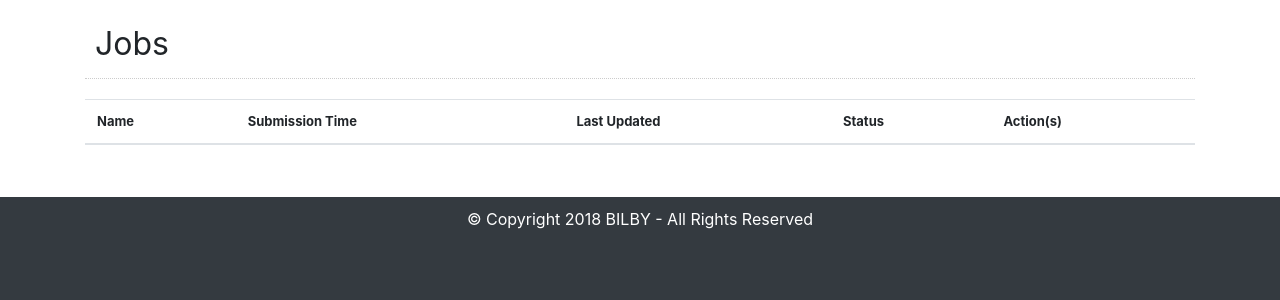
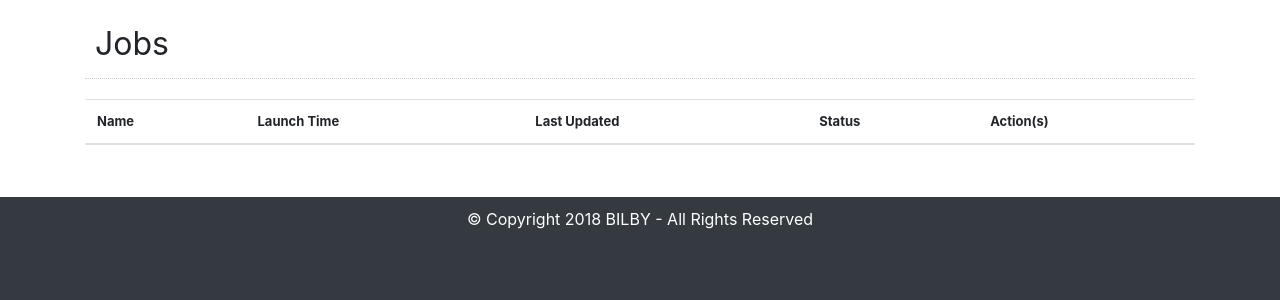
Before and after one commit to ADACS-Australia/SS18B-PLasky, a Django app: template bilbyweb/templates/bilbyweb/job/all-jobs.html in a window 1280 px wide. Shown: the part 62-362 px from the top of the page. Run offline with Django 3.2, Linux system fonts and the light colour scheme; the template is opened without the code that fills it, so the values that code supplies are empty; parts of the project's set-up code (start-up, migrations or seed data) failed here and were passed over; some libraries are stand-ins or nearby versions.

Commit message:
submission time to launch time

```diff
--- a/bilbyweb/models.py
+++ b/bilbyweb/models.py
@@ -35,7 +35,6 @@ class Job(HpcJob):
 
     creation_time = models.DateTimeField(auto_now_add=True)
     last_updated = models.DateTimeField(auto_now_add=True)
-    submission_time = models.DateTimeField(null=True, blank=True)
     json_representation = models.TextField(null=True, blank=True)
 
     class Meta:
--- a/bilbyweb/templates/bilbyweb/job/all-jobs.html
+++ b/bilbyweb/templates/bilbyweb/job/all-jobs.html
@@ -21,7 +21,7 @@
             <thead>
             <tr>
                 <th scope="col">Name</th>
-                <th>{% if drafts %}Creation{% else %}Submission{% endif %} Time</th>
+                <th>{% if drafts %}Creation{% else %}Launch{% endif %} Time</th>
                 <th>Last Updated</th>
                 {% if not drafts and not public %}<th>Status</th>{% endif %}
                 {% if public %}<th>Owner</th>{% endif %}
@@ -32,7 +32,7 @@
             {% for job in jobs %}
                 <tr class="text-{{ job.status | status_color }}">
                     <th scope="col" class="job-name"><a href="{% url 'job' job.id %}">{{ job.name }}</a></th>
-                    <td>{% if drafts %}{{ job.creation_time }}{% else %}{{ job.submission_time }}{% endif %}</td>
+                    <td>{% if drafts %}{{ job.creation_time }}{% else %}{{ job.job_pending_time }}{% endif %}</td>
                     <td>{{ job.last_updated }}</td>
                     {% if not drafts and not public %}<td>{{ job.status_display }}</td>{% endif %}
                     {% if public %}<td>{{ job.user.display_name }}</td>{% endif %}
--- a/bilbyweb/templates/bilbyweb/job/view_job.html
+++ b/bilbyweb/templates/bilbyweb/job/view_job.html
@@ -290,10 +290,10 @@
                     <th scope="row">Creation Time</th>
                     <td>{{ bilby_job.job.creation_time }}</td>
                 </tr>
-                {% if bilby_job.job.submission_time %}
+                {% if bilby_job.job.job_pending_time %}
                     <tr>
-                        <th scope="row">Submission Time</th>
-                        <td>{{ bilby_job.job.submission_time }}</td>
+                        <th scope="row">Launch Time</th>
+                        <td>{{ bilby_job.job.job_pending_time }}</td>
                     </tr>
                 {% endif %}
                 </tbody>
--- a/bilbyweb/views/job/jobs.py
+++ b/bilbyweb/views/job/jobs.py
@@ -28,7 +28,7 @@ from ...models import Job, JobStatus
 
 @login_required
 def public_jobs(request):
-    my_jobs = Job.objects.filter(Q(extra_status__in=[PUBLIC, ])).order_by('-last_updated', '-submission_time')
+    my_jobs = Job.objects.filter(Q(extra_status__in=[PUBLIC, ])).order_by('-last_updated', '-job_pending_time')
     paginator = Paginator(my_jobs, 5)
 
     page = request.GET.get('page')
@@ -48,7 +48,7 @@ def public_jobs(request):
 def jobs(request):
     my_jobs = Job.objects.filter(user=request.user) \
         .exclude(job_status__in=[JobStatus.DRAFT, JobStatus.DELETED]) \
-        .order_by('-last_updated', '-submission_time')
+        .order_by('-last_updated', '-job_pending_time')
     paginator = Paginator(my_jobs, 5)
 
     page = request.GET.get('page')
```
Also changed, not shown: bilbyweb/migrations/0004_remove_job_submission_time.py (added).
